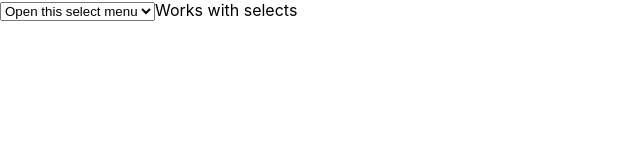
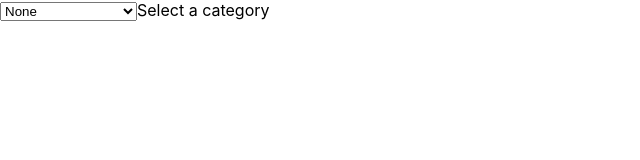
Before and after one commit to JGeho/NostalgiaTV, a React (Create React App) app: page /home in a window 1280 px wide. Shown: the top 160 px of the page, without its empty margins (0-640 px from the left). Built offline with nearby package versions, Linux system fonts and the light colour scheme.

Commit message:
form to select category created

```diff
--- a/src/components/Homepage.jsx
+++ b/src/components/Homepage.jsx
@@ -6,14 +6,30 @@ import FloatingLabel from 'react-bootstrap/FloatingLabel';
 import Form from 'react-bootstrap/Form'
 
 export default function Homepage() {
+    const optionArray = [
+        { value: 0, label: "None" },
+        { value: 10, label: "Music" },
+        { value: 17, label: "Sports" },
+        { value: 23, label: "Comedy" },
+        { value: 1, label: "Film and Animation" }
+    ];
+    const [categoryValue, setCategoryValue] = React.useState(0);
+
+    const handleChange = ({ target: category }) => {
+        const categoryValue = category.value;
+        setCategoryValue(categoryValue);
+    };
+
+    //will need to incorporate useEffect and axios to call youtube api based on category
+
+
     return (
         <div>
-            <FloatingLabel controlId="floatingSelect" label="Works with selects">
-                <Form.Select aria-label="Floating label select example">
-                    <option>Open this select menu</option>
-                    <option value="1">One</option>
-                    <option value="2">Two</option>
-                    <option value="3">Three</option>
+            <FloatingLabel controlId="floatingSelect" label="Select a category">
+                <Form.Select aria-label="Floating label select example" value={categoryValue} onChange={handleChange}>
+                    {optionArray.map(option => (
+                        <option key={option.label} value={option.value}>{option.label}</option>
+                    ))}
                 </Form.Select>
             </FloatingLabel>
         </div>
```
